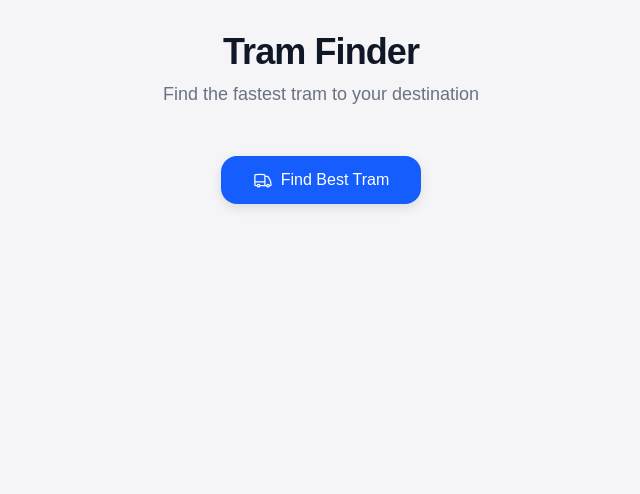
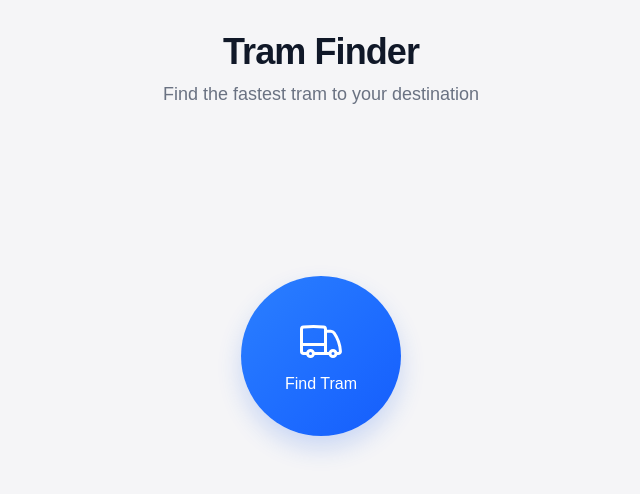
Before and after one commit to WaverAndrew/atm-ui, a Next.js app: page / in a window 1280 px wide. Shown: the top 494 px of the page, without its empty margins (319-959 px from the left). Built offline with nearby package versions, Linux system fonts and the light colour scheme.

Commit message:
major changes

```diff
--- a/src/app/page.tsx
+++ b/src/app/page.tsx
@@ -1,6 +1,6 @@
 "use client";
 
-import { useState, useEffect } from "react";
+import { useState, useEffect, Fragment } from "react";
 import {
   ClockIcon,
   MapPinIcon,
@@ -13,6 +13,7 @@ import {
   StopIcon,
   UserIcon,
   BoltIcon,
+  ArrowRightCircleIcon,
 } from "@heroicons/react/24/outline";
 
 interface TramInfo {
@@ -104,11 +105,8 @@ const Timeline = ({
       <div className="flex justify-center items-center">
         <div className="flex items-center gap-1.5">
           {segments.map((segment, index) => (
-            <>
-              <div
-                key={`segment-${index}`}
-                className="flex items-center whitespace-nowrap"
-              >
+            <Fragment key={`segment-${index}`}>
+              <div className="flex items-center whitespace-nowrap">
                 <div className="flex items-center">
                   {segment.icon && (
                     <segment.icon
@@ -131,7 +129,7 @@ const Timeline = ({
               {index < segments.length - 1 && (
                 <div className="w-4 h-px border-t border-dashed border-gray-300" />
               )}
-            </>
+            </Fragment>
           ))}
         </div>
       </div>
@@ -150,7 +148,7 @@ const Timeline = ({
 
         <div className="flex-1 flex flex-col items-center justify-center bg-white/50 rounded-xl px-2 py-1.5">
           <div className="flex items-center space-x-1 whitespace-nowrap">
-            <ClockIcon className="w-3.5 h-3.5 text-blue-500 stroke-[1.5] opacity-90" />
+            <ArrowRightCircleIcon className="w-3.5 h-3.5 text-blue-500 stroke-[1.5] opacity-90" />
             <span className="text-sm font-semibold text-blue-500">
               {Math.round(arrival)}m
             </span>
@@ -160,7 +158,7 @@ const Timeline = ({
 
         <div className="flex-1 flex flex-col items-center justify-center bg-white/50 rounded-xl px-2 py-1.5">
           <div className="flex items-center space-x-1 whitespace-nowrap">
-            <StopIcon className="w-3.5 h-3.5 text-amber-500 stroke-[1.5] opacity-90" />
+            <ClockIcon className="w-3.5 h-3.5 text-amber-500 stroke-[1.5] opacity-90" />
             <span className="text-sm font-semibold text-gray-900">
               {Math.round(tram.wait_at_stop || 0)}m
             </span>
@@ -307,25 +305,31 @@ export default function Home() {
           </p>
         </div>
 
-        <div className="flex justify-center mb-8 sm:mb-12">
+        {!result && (
+          <div className="flex justify-center items-center min-h-[50vh]">
             <button
               onClick={testApi}
               disabled={loading}
-            className="w-full sm:w-auto relative inline-flex items-center justify-center px-6 sm:px-8 py-3 text-base font-medium text-white bg-blue-600 rounded-2xl hover:bg-blue-700 focus:outline-none focus:ring-0 disabled:opacity-50 disabled:cursor-not-allowed transition-all duration-200 shadow-[0_4px_12px_rgba(0,0,0,0.1)] hover:shadow-[0_8px_16px_rgba(0,0,0,0.1)] hover:translate-y-[-1px]"
+              className="relative flex items-center justify-center w-32 h-32 sm:w-40 sm:h-40 text-white bg-gradient-to-br from-blue-500 to-blue-600 rounded-full hover:from-blue-600 hover:to-blue-700 focus:outline-none disabled:opacity-50 disabled:cursor-not-allowed transition-all duration-200 shadow-[0_12px_24px_rgba(37,99,235,0.2)] hover:shadow-[0_16px_32px_rgba(37,99,235,0.25)] hover:scale-105 active:scale-95 group"
             >
               {loading ? (
-              <div className="flex items-center space-x-2">
-                <ArrowPathIcon className="w-5 h-5 animate-spin" />
-                <span>{loadingMessages[loadingMessage]}</span>
+                <div className="flex flex-col items-center space-y-3">
+                  <ArrowPathIcon className="w-8 h-8 sm:w-10 sm:h-10 animate-spin" />
+                  <span className="text-xs sm:text-sm text-center px-4">
+                    {loadingMessages[loadingMessage]}
+                  </span>
                 </div>
               ) : (
-              <>
-                <TruckIcon className="w-5 h-5 mr-2" />
-                Find Best Tram
-              </>
+                <div className="flex flex-col items-center space-y-2">
+                  <TruckIcon className="w-10 h-10 sm:w-12 sm:h-12 group-hover:scale-110 transition-transform" />
+                  <span className="text-sm sm:text-base font-medium">
+                    Find Tram
+                  </span>
+                </div>
               )}
             </button>
           </div>
+        )}
 
         {error && (
           <div className="mt-6 p-4 sm:p-5 bg-red-50 text-red-700 rounded-2xl flex items-center shadow-[0_2px_8px_rgba(0,0,0,0.05)] text-base">
@@ -348,6 +352,18 @@ export default function Home() {
 
         {result && (
           <div className="mt-8 sm:mt-12 space-y-8">
+            <div className="flex justify-end mb-4">
+              <button
+                onClick={testApi}
+                disabled={loading}
+                className="inline-flex items-center justify-center p-3 text-blue-600 bg-blue-50 rounded-full hover:bg-blue-100 focus:outline-none disabled:opacity-50 disabled:cursor-not-allowed transition-all duration-200 shadow-sm hover:shadow hover:scale-105 active:scale-95"
+                aria-label="Refresh tram times"
+              >
+                <ArrowPathIcon
+                  className={`w-6 h-6 ${loading ? "animate-spin" : ""}`}
+                />
+              </button>
+            </div>
             {result.best_tram && (
               <div>
                 <div className="flex flex-col sm:flex-row sm:items-center justify-between mb-4">
```
Lines whose indentation alone changed are shown as unchanged.
